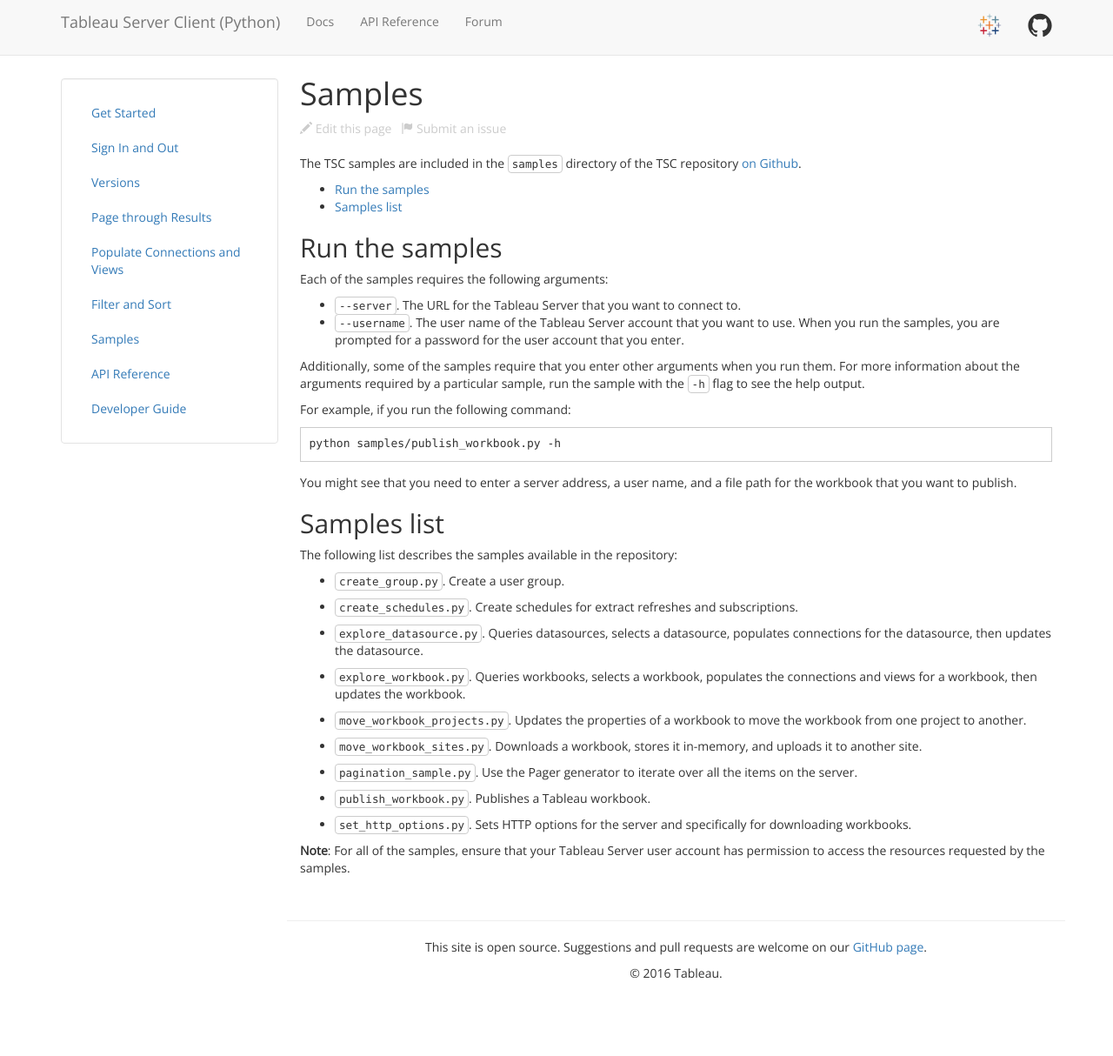
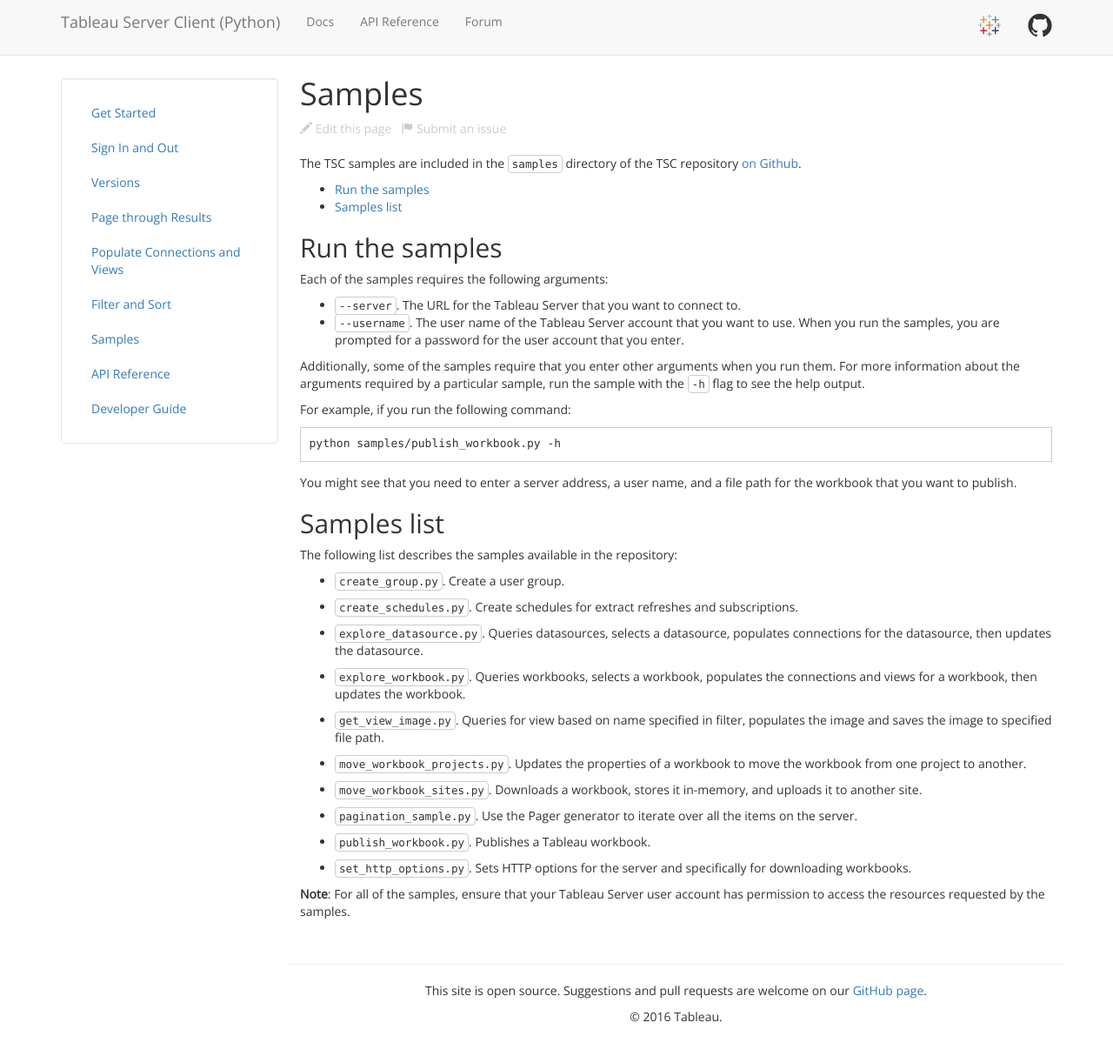
Before and after one commit to tableau/server-client-python, a Jekyll site: the page built from docs/docs/samples.md, in a window 1280 px wide and 1219 px high. Shown: the top 1214 px of the window at 87% size. Built offline with Jekyll 4.4.1, drawn with Linux system fonts in a browser that asks for light colours.

Commit message:
added new sample to docs

```diff
--- a/docs/docs/samples.md
+++ b/docs/docs/samples.md
@@ -40,6 +40,8 @@
 
 * `explore_workbook.py`. Queries workbooks, selects a workbook, populates the connections and views for a workbook, then updates the workbook.
 
+* `get_view_image.py`. Queries for view based on name specified in filter, populates the image and saves the image to specified file path.
+
 * `move_workbook_projects.py`. Updates the properties of a workbook to move the workbook from one project to another.
 
 * `move_workbook_sites.py`. Downloads a workbook, stores it in-memory, and uploads it to another site.
```
